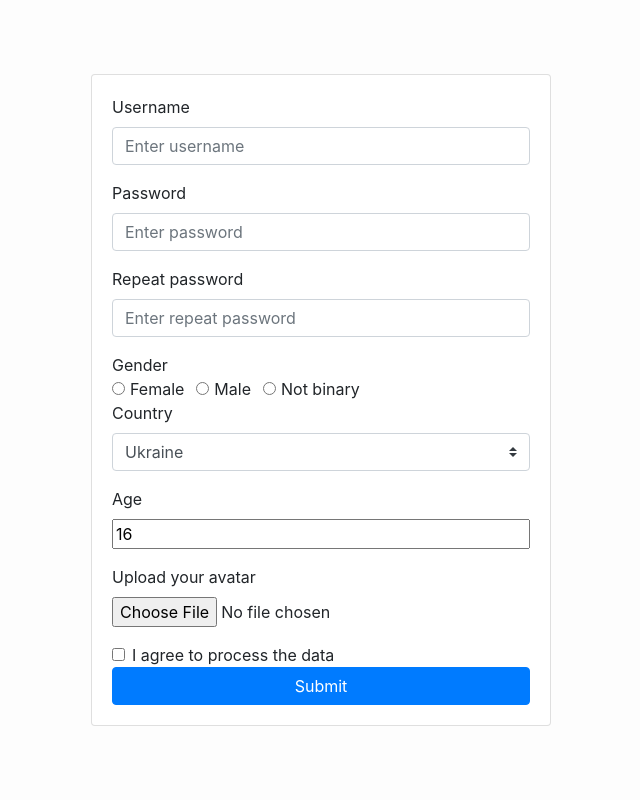
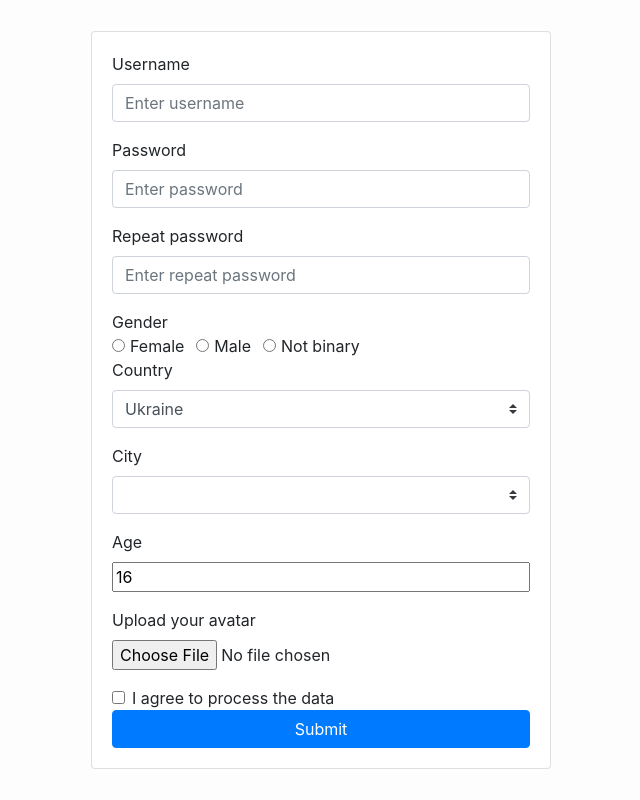
Before and after one commit to sl-2010/app-rw-forms, a React (Create React App) app: page / in a window 1280 px wide. Shown: the whole page, without its empty margins (319-959 px from the left). Built offline with nearby package versions, Linux system fonts and the light colour scheme.

Commit message:
add cities not work

```diff
--- a/src/components/App.js
+++ b/src/components/App.js
@@ -1,5 +1,6 @@
 import React from "react";
 import countries from "../data/countries";
+import cities from "../data/cities";
 import Field from "./Field"
 
 export default class App extends React.Component {
@@ -12,6 +13,7 @@ export default class App extends React.Component {
       password: '',
       repeatPassword: '',
       country: "1",
+      city: {},
       gender: "",
       agree: false,
       avatar: "",
@@ -54,6 +56,7 @@ export default class App extends React.Component {
 
   onChange = event => {
     console.log("event target name", event.target.value)
+    console.log("state country city", this.state.country, this.state.city)
     this.setState({
       [event.target.name]: event.target.value
     });
@@ -181,6 +184,25 @@ export default class App extends React.Component {
           </div>
 
           <div className="form-group">
+            <label htmlFor="city">City</label>
+            <select
+              className="custom-select"
+              id="city"
+              value={this.state.city}
+              name="city"
+              onChange={this.onChange}
+            >
+              {this.getOptionItems(Object.values(cities).filter(key => key["country"] === [this.state.country] ))}
+
+              {/* { Object.values(cities).map(cities =>
+                <option key={this.state.country} value={cities.id}>
+                {cities.name}
+                </option>
+              )} */}
+            </select>
+          </div>
+
+          <div className="form-group">
             <label htmlFor="formControlRange">Age</label>
               <input type="number"
                 className="form-control-range"
--- /dev/null
+++ b/src/data/cities.js
@@ -0,0 +1,31 @@
+export default {
+  "1": { country: 1, name: "Kyiv" },
+  "2": { country: 1, name: "Lviv" },
+  "3": { country: 1, name: "Odessa" },
+  "4": { country: 1, name: "Dnipro" },
+  "5": { country: 1, name: "Kharkiv" },
+
+  "6": { country: 2, name: "Berlin" },
+  "7": { country: 2, name: "Dortmund" },
+  "8": { country: 2, name: "Drezden" },
+  "9": { country: 2, name: "Hamburg" },
+  "10": { country: 2, name: "Koln" },
+
+  "11": { country: 3, name: "Paris" },
+  "12": { country: 3, name: "Lyon" },
+  "13": { country: 3, name: "Toulouse" },
+  "14": { country: 3, name: "Marseille" },
+  "15": { country: 3, name: "Bordeaux" },
+
+  "16": { country: 4, name: "Madrid" },
+  "17": { country: 4, name: "Barcelona" },
+  "18": { country: 4, name: "Sevilla" },
+  "19": { country: 4, name: "Bilbo" },
+  "20": { country: 4, name: "Malaga" },
+
+  "21": { country: 5, name: "Washington" },
+  "22": { country: 5, name: "San-Francisco" },
+  "23": { country: 5, name: "New-York" },
+  "24": { country: 5, name: "Las-Vegas" },
+  "25": { country: 5, name: "Miami" }
+};
```
